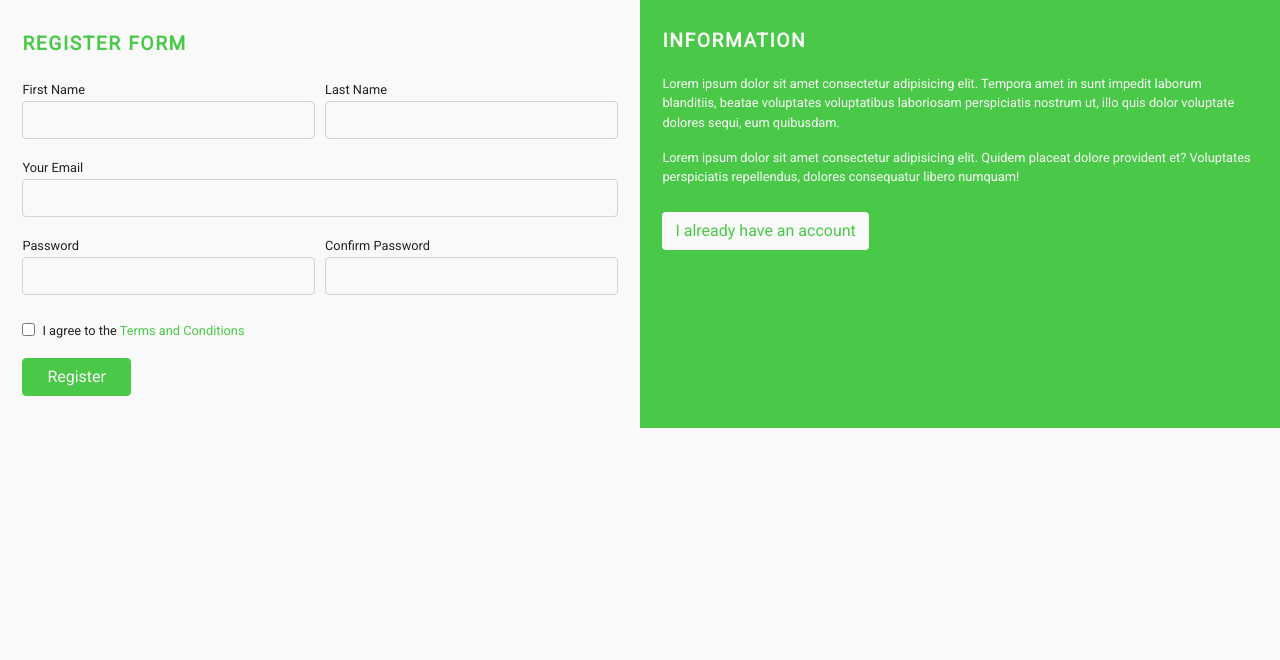
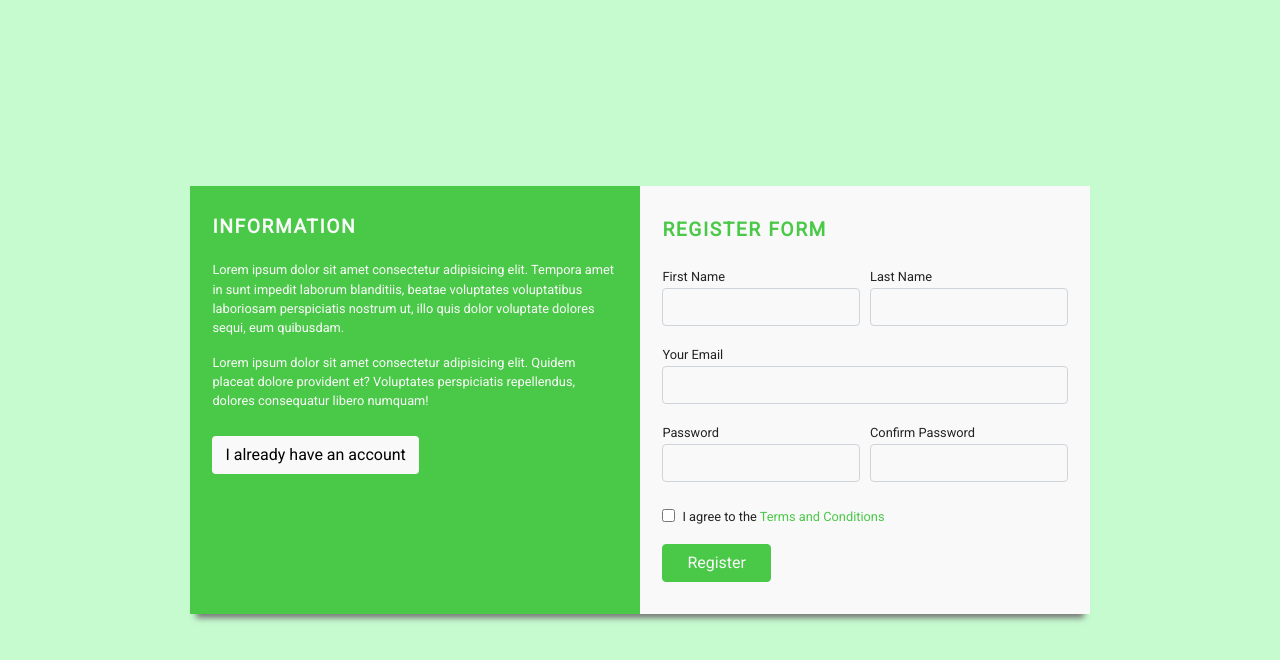
Before and after one commit to 0chriscrew0/fit-together-client, a React (Create React App) app: page /register in a window 1280 px wide. Shown: the top 660 px of the page. Built offline with nearby package versions, Linux system fonts and the light colour scheme.

Commit message:
finish styling for register component

```diff
--- a/src/scss/pages/_register.scss
+++ b/src/scss/pages/_register.scss
@@ -1,6 +1,7 @@
 .register {
   .register-form {
     padding: 2rem 1.4rem;
+    background-color: $white;
 
     h2 {
       margin-bottom: 1.4rem;
@@ -44,8 +45,40 @@
 
     .btn-white {
       background-color: $white;
-      color: $primary;
+      color: $black;
       margin-top: 0.6rem;
     }
   }
+
+  @include media-breakpoint-up(md) {
+    height: 100vh;
+    background-color: $secondary;
+
+    .container-fluid {
+      height: 100vh;
+      display: flex;
+      justify-content: center;
+      align-items: center;
+    }
+
+    .row {
+      flex-direction: row-reverse;
+      max-width: 600px;
+      -webkit-box-shadow: 0 10px 6px -6px #777;
+      -moz-box-shadow: 0 10px 6px -6px #777;
+      box-shadow: 0 10px 6px -6px #777;
+    }
+  }
+
+  @include media-breakpoint-up(lg) {
+    .row {
+      max-width: 700px;
+    }
+  }
+
+  @include media-breakpoint-up(xl) {
+    .row {
+      max-width: 900px;
+    }
+  }
 }
--- a/src/scss/vendors/_custom.scss
+++ b/src/scss/vendors/_custom.scss
@@ -1,4 +1,6 @@
 $green: #4ac948;
+$dark-green: rgba(76, 255, 111, 0.3);
 $white: #f9f9f9;
 
 $primary: $green;
+$secondary: $dark-green;
```
Also changed, not shown: src/css/main.css.
